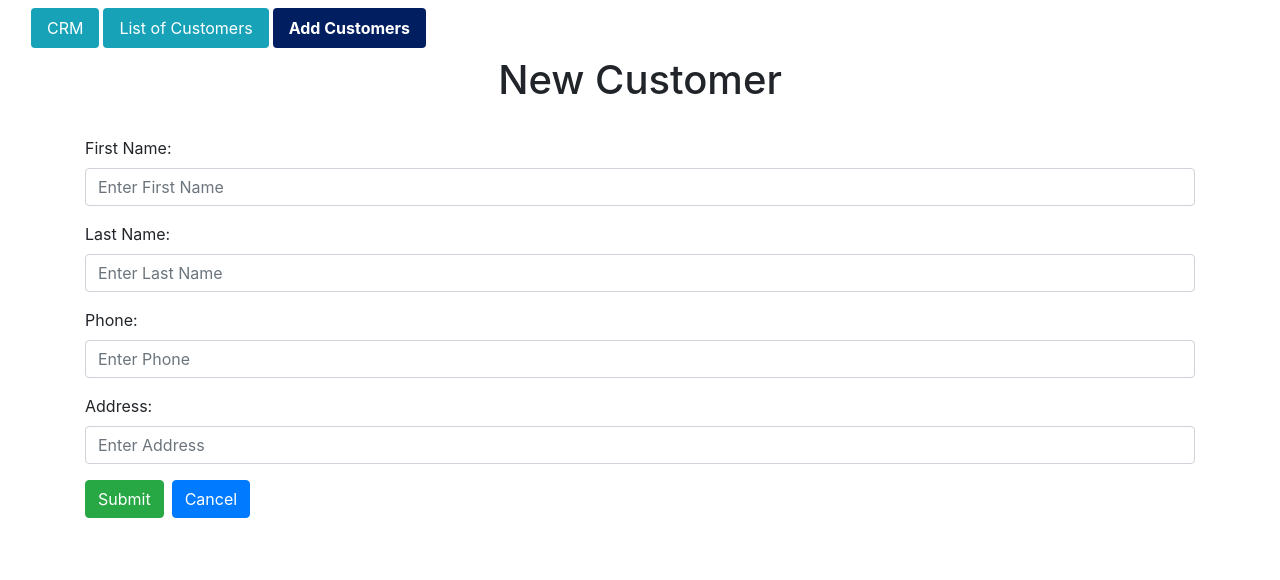
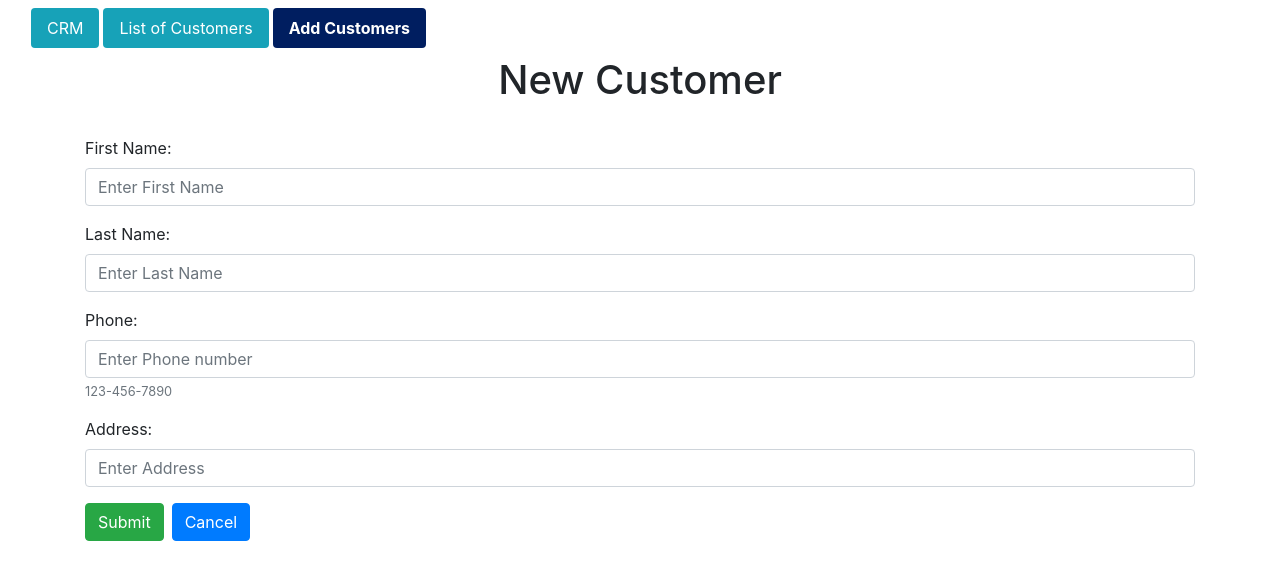
Before and after one commit to dhungel471/CRMCustomerFrontEnd, a React (Create React App) app: page /api/addCustomers in a window 1280 px wide. Shown: the top 580 px of the page. Built offline with nearby package versions, Linux system fonts and the light colour scheme.

Commit message:
Handle form validation

```diff
--- a/src/component/AddCustomers.js
+++ b/src/component/AddCustomers.js
@@ -60,18 +60,22 @@ function AddCustomers(props) {
                         <label htmlFor="fName">First Name:</label>
                         <input className="form-control" id="fname" aria-describedby="fname"
                                placeholder="Enter First Name"
-                               value={fName} onChange={e => setfName(e.target.value)}/>
+                               value={fName} onChange={e => setfName(e.target.value)} required/>
                     </div>
                     <div className="form-group">
                         <label htmlFor="lName">Last Name:</label>
                         <input className="form-control" id="lName" aria-describedby="lName"
                                placeholder="Enter Last Name"
-                               value={lName} onChange={e => setlName(e.target.value)}/>
+                               value={lName} onChange={e => setlName(e.target.value)} required/>
                     </div>
                     <div className="form-group">
                         <label htmlFor="phone">Phone:</label>
-                        <input className="form-control" id="phone" aria-describedby="phone" placeholder="Enter Phone"
-                               value={phone} onChange={e => setPhone(e.target.value)}/>
+                        <input className="form-control" id="phone" aria-describedby="phone" placeholder="Enter Phone number"
+                               value={phone} onChange={e => setPhone(e.target.value)} pattern="[0-9]{3}-[0-9]{3}-[0-9]{4}"/>
+                        <small id="phone" class="form-text text-muted">
+                        123-456-7890
+                        </small>
+
                     </div>
                     <div className="form-group">
                         <label htmlFor="phone">Address:</label>
@@ -79,7 +83,7 @@ function AddCustomers(props) {
                                placeholder="Enter Address"
                                value={address} onChange={e => setAddress(e.target.value)}/>
                     </div>
-                    <button type="submit" className="btn btn-success mr-2" onClick={handleSubmit}>Submit</button>
+                    <button type="submit" className="btn btn-success mr-2">Submit</button>
                     <button className="btn btn-primary" onClick={handleCancel}>Cancel
                     </button>
                 </form>
```
